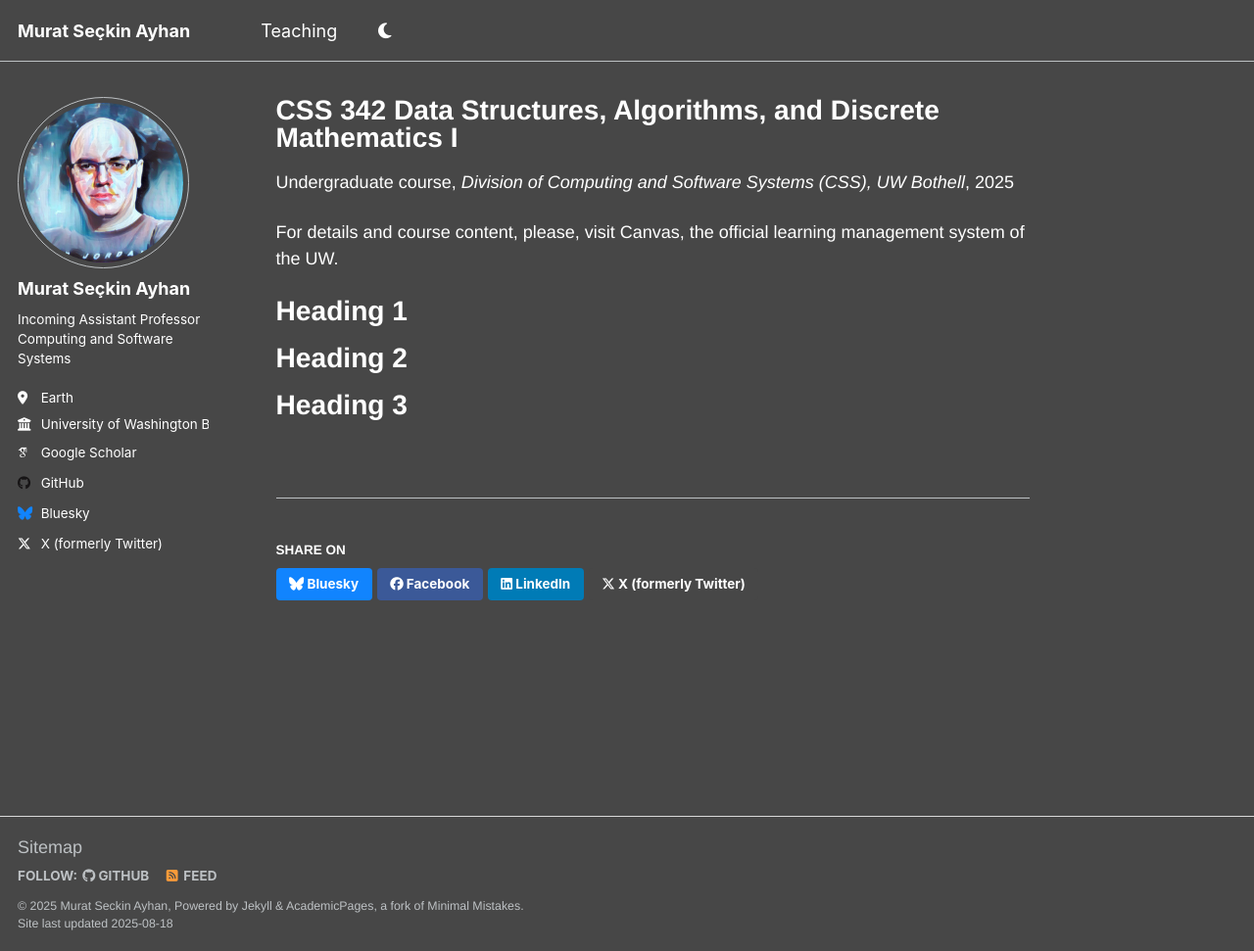
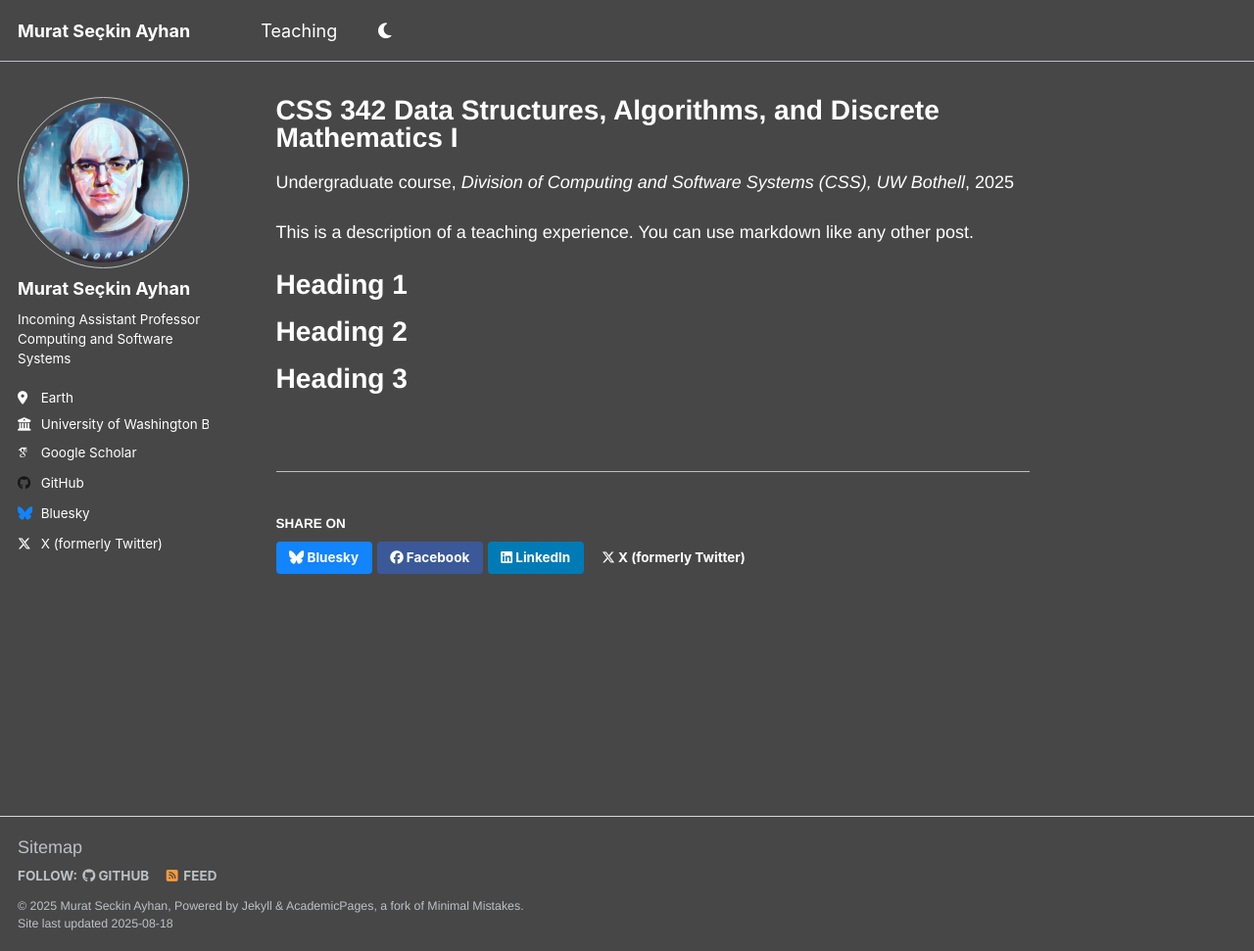
Before and after one commit to msayhan/msayhan.github.io, a Jekyll site: the page built from _teaching/2025-autumn-teaching.md, in a window 1280 px wide and 971 px high. Shown: the whole window at 98% size. Built offline with Jekyll 4.4.1, drawn with Linux system fonts in a browser that asks for light colours; some web fonts are replaced; a script that is not in the unit is left out.

Commit message:
no description.

```diff
--- a/_teaching/2025-autumn-teaching.md
+++ b/_teaching/2025-autumn-teaching.md
@@ -8,9 +8,7 @@ date: 2025-09-24
 location: "Bothell, Washington"
 ---
 
-For details and course content, please, visit Canvas,
-<!-- [Canvas](https://canvas.uw.edu),  -->
-the official learning management system of the UW.
+This is a description of a teaching experience. You can use markdown like any other post.
 
 Heading 1
 ======
```
